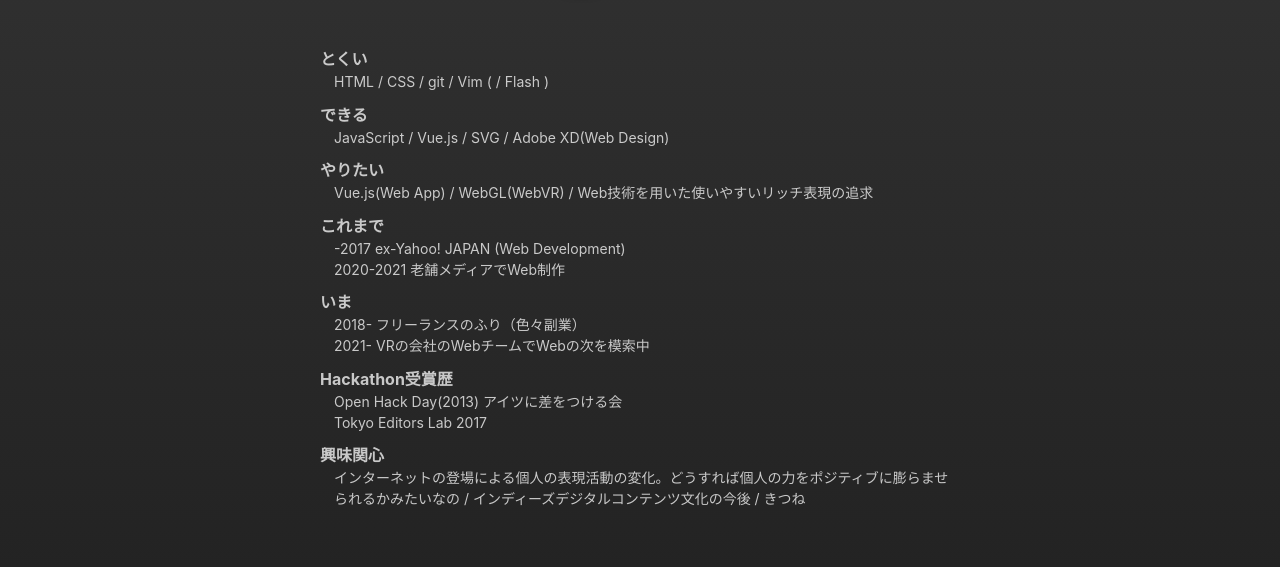
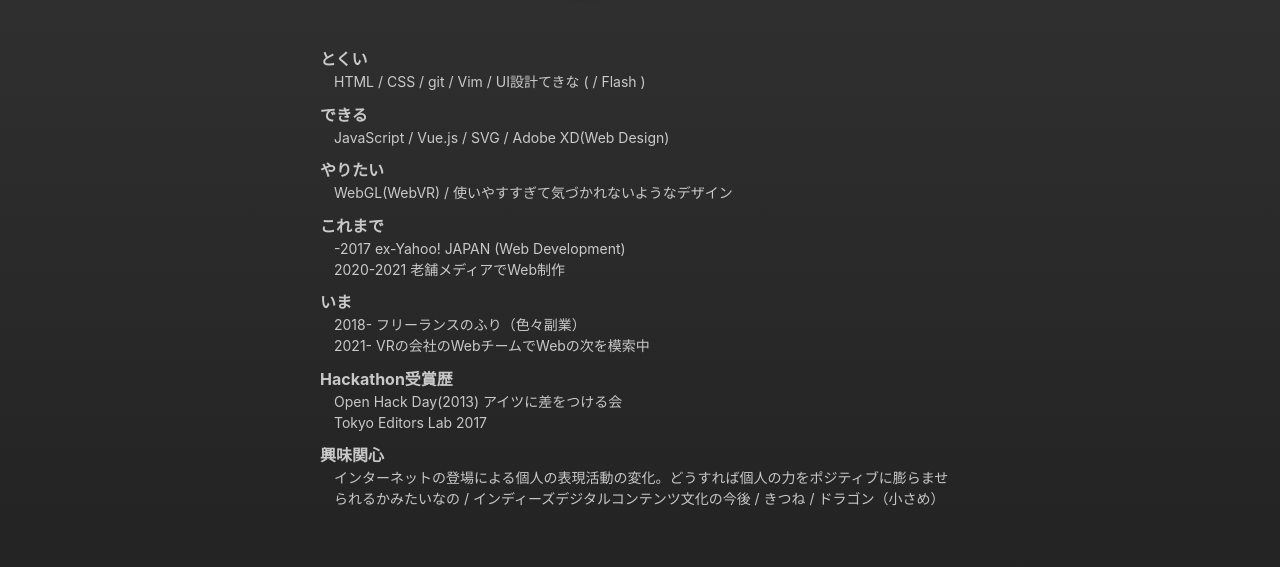
Before and after one commit to Yeshi/my-profile, a plain HTML site: page index.html in a window 1280 px wide. Shown: the part 181-748 px from the top of the page. Drawn offline with Linux system fonts and the light colour scheme.

Commit message:
内容いじいじ

```diff
--- a/index.html
+++ b/index.html
@@ -16,14 +16,11 @@
       <div class="sec portfolio-profile">
         <dl class="profile-text">
           <dt>とくい</dt>
-          <dd>HTML / CSS / git / Vim ( / Flash )</dd>
+          <dd>HTML / CSS / git / Vim / UI設計てきな ( / Flash )</dd>
           <dt>できる</dt>
           <dd>JavaScript / Vue.js / SVG / Adobe XD(Web Design)</dd>
           <dt>やりたい</dt>
-          <dd>
-            Vue.js(Web App) / WebGL(WebVR) /
-            Web技術を用いた使いやすいリッチ表現の追求
-          </dd>
+          <dd>WebGL(WebVR) / 使いやすすぎて気づかれないようなデザイン</dd>
           <dt>これまで</dt>
           <dd>
             -2017 ex-Yahoo! JAPAN (Web Development)<br />2020-2021
@@ -41,7 +38,8 @@
           <dt>興味関心</dt>
           <dd>
             インターネットの登場による個人の表現活動の変化。どうすれば個人の力をポジティブに膨らませられるかみたいなの
-            / インディーズデジタルコンテンツ文化の今後 / きつね
+            / インディーズデジタルコンテンツ文化の今後 / きつね /
+            ドラゴン（小さめ）
           </dd>
         </dl>
       </div>
```
